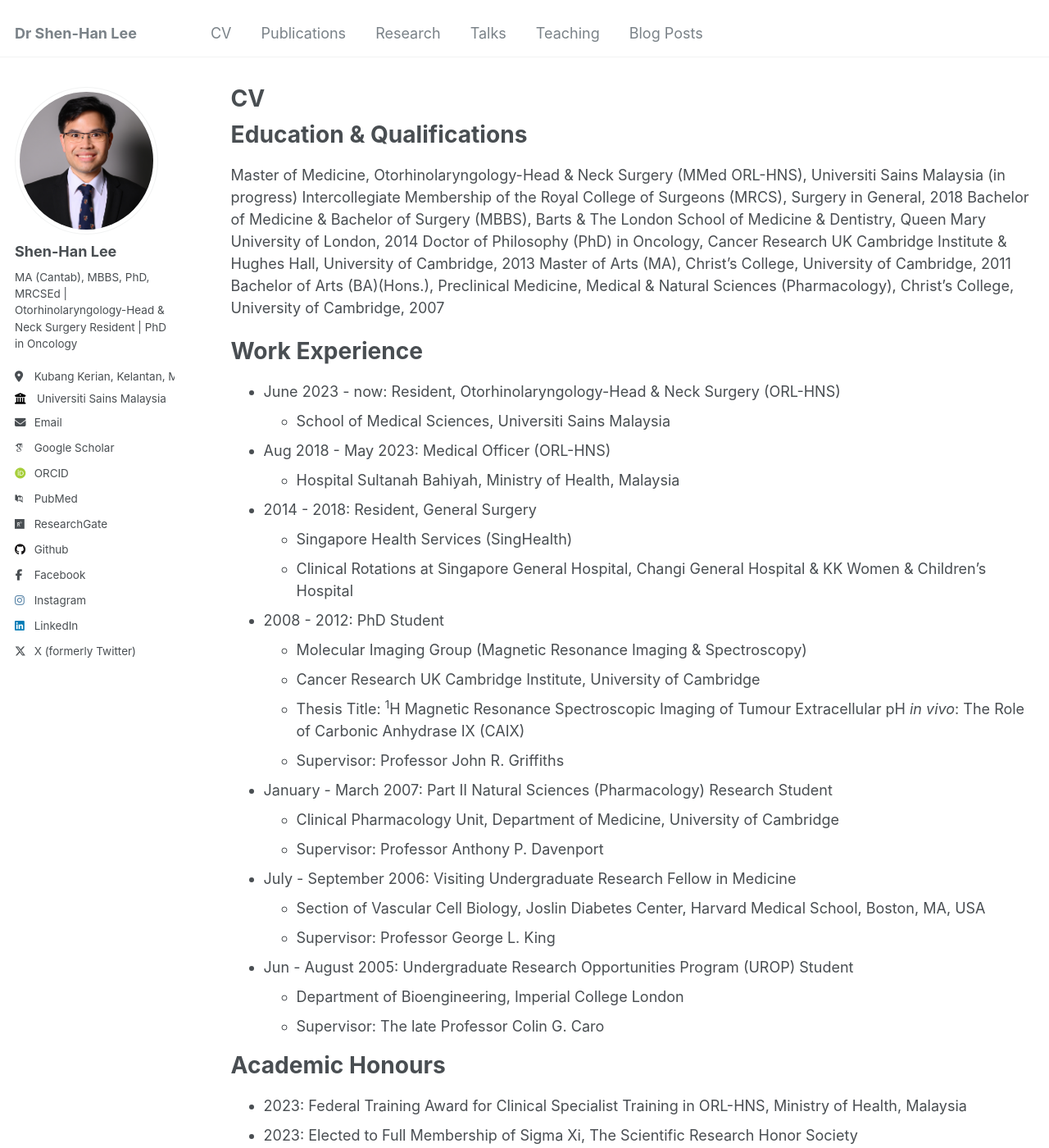
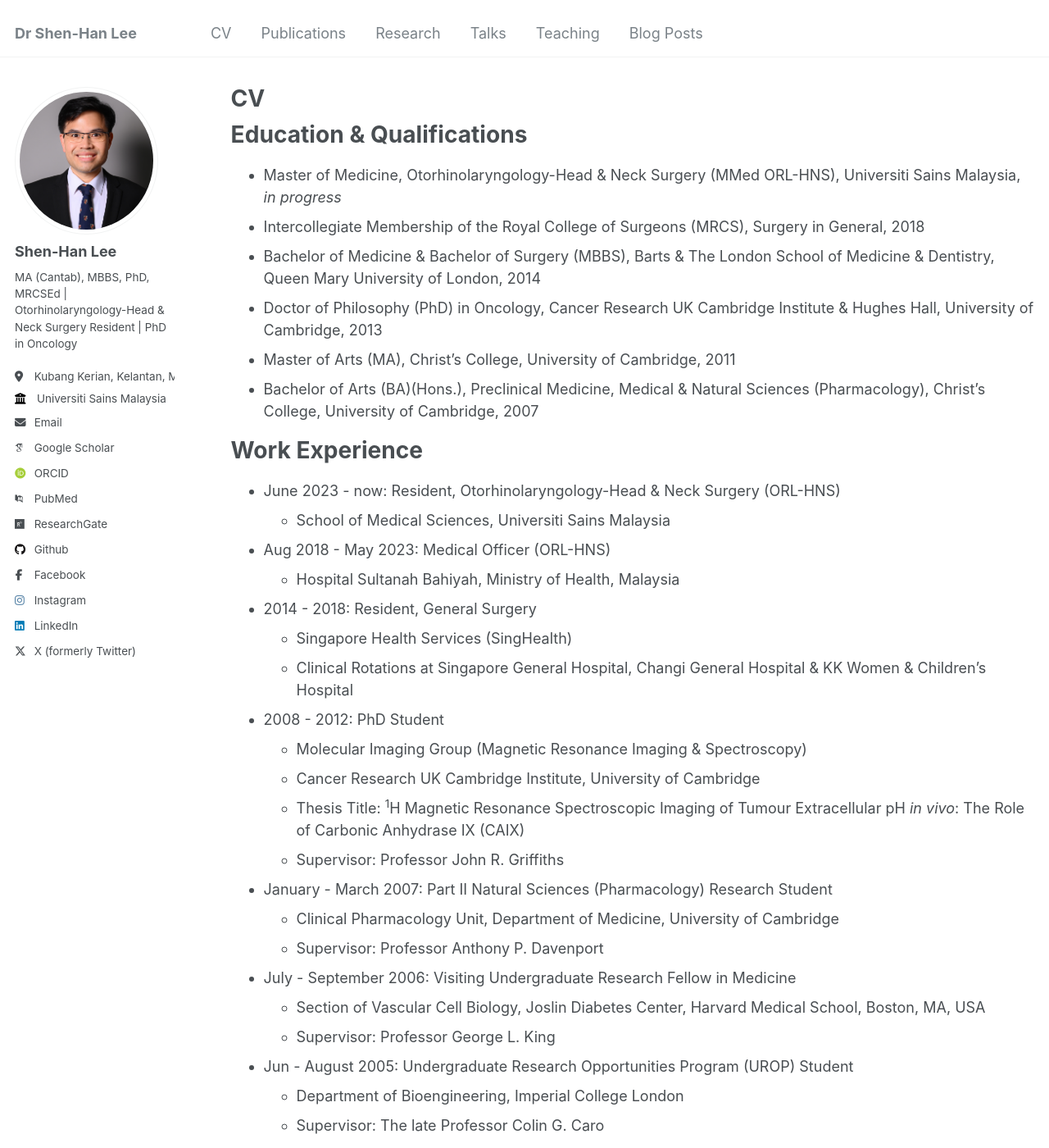
Before and after one commit to shenhanlee/shenhanlee.github.io, a Jekyll site: the page built from _pages/cv.md, in a window 1280 px wide and 1400 px high. Shown: the whole window at 82% size. Built offline with Jekyll 4.4.1, drawn with Linux system fonts in a browser that asks for light colours; some web fonts are replaced; some of the changed text lies outside the part shown.

```diff
--- a/_pages/cv.md
+++ b/_pages/cv.md
@@ -11,12 +11,12 @@ redirect_from:
 
 Education & Qualifications
 ======
-Master of Medicine, Otorhinolaryngology-Head & Neck Surgery (MMed ORL-HNS), Universiti Sains Malaysia (in progress)
-Intercollegiate Membership of the Royal College of Surgeons (MRCS), Surgery in General, 2018
-Bachelor of Medicine & Bachelor of Surgery (MBBS), Barts & The London School of Medicine & Dentistry, Queen Mary University of London, 2014
-Doctor of Philosophy (PhD) in Oncology, Cancer Research UK Cambridge Institute & Hughes Hall, University of Cambridge, 2013
-Master of Arts (MA), Christ's College, University of Cambridge, 2011
-Bachelor of Arts (BA)(Hons.), Preclinical Medicine, Medical & Natural Sciences (Pharmacology), Christ's College, University of Cambridge, 2007
+* Master of Medicine, Otorhinolaryngology-Head & Neck Surgery (MMed ORL-HNS), Universiti Sains Malaysia, <i>in progress</i>
+* Intercollegiate Membership of the Royal College of Surgeons (MRCS), Surgery in General, 2018
+* Bachelor of Medicine & Bachelor of Surgery (MBBS), Barts & The London School of Medicine & Dentistry, Queen Mary University of London, 2014
+* Doctor of Philosophy (PhD) in Oncology, Cancer Research UK Cambridge Institute & Hughes Hall, University of Cambridge, 2013
+* Master of Arts (MA), Christ's College, University of Cambridge, 2011
+* Bachelor of Arts (BA)(Hons.), Preclinical Medicine, Medical & Natural Sciences (Pharmacology), Christ's College, University of Cambridge, 2007
 
 Work Experience
 ======
```
Also changed, not shown: other parts of _pages/cv.md (+8 -0 lines).
